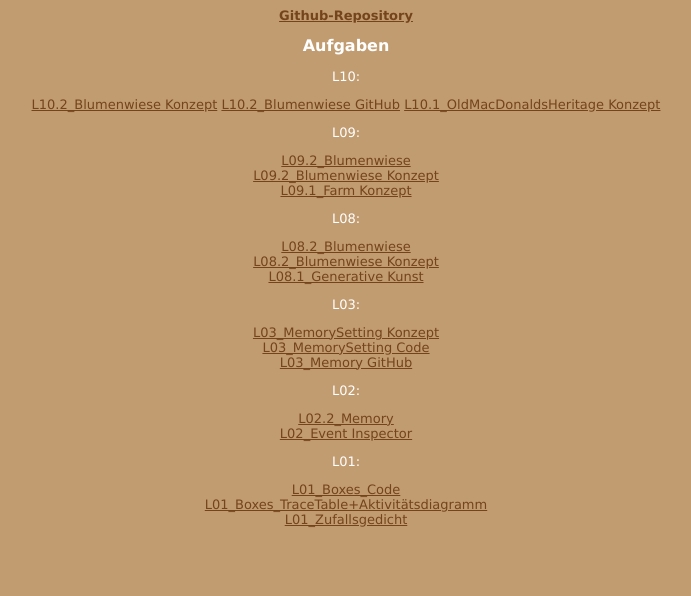
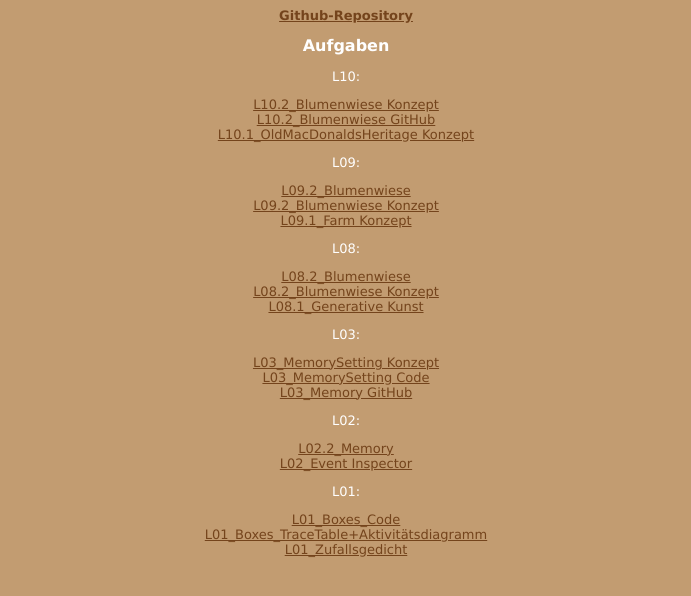
Before and after one commit to KarenJosten/EIA2_SoSe2021, a plain HTML site: page Steckbrief/steckbrief.htm in a window 1280 px wide. Shown: the whole page, without its empty margins (294-985 px from the left). Drawn offline with Linux system fonts and the light colour scheme.

Commit message:
Add files via upload

```diff
--- a/Steckbrief/steckbrief.htm
+++ b/Steckbrief/steckbrief.htm
@@ -40,9 +40,9 @@ a:hover {
 	<a href="https://github.com/KarenJosten/EIA2_SoSe2021.git" target="_blank"><b>Github-Repository</b></a><br>
 	<h2>Aufgaben</h2>
 	<p>L10:</p>
-	<a href="https://karenjosten.github.io/EIA2_SoSe2021/L10.2/Konzept/Konzept.pdf" target="_blank">L10.2_Blumenwiese Konzept</a>
-	<a href="https://github.com/KarenJosten/EIA2_SoSe2021/tree/main/L10.2" target="_blank">L10.2_Blumenwiese GitHub</a>
-	<a href="https://karenjosten.github.io/EIA2_SoSe2021/L10.1/Konzept/Konzept.pdf" target="_blank">L10.1_OldMacDonaldsHeritage Konzept</a>
+	<a href="https://karenjosten.github.io/EIA2_SoSe2021/L10.2/Konzept/Konzept.pdf" target="_blank">L10.2_Blumenwiese Konzept</a><br>
+	<a href="https://github.com/KarenJosten/EIA2_SoSe2021/tree/main/L10.2" target="_blank">L10.2_Blumenwiese GitHub</a><br>
+	<a href="https://karenjosten.github.io/EIA2_SoSe2021/L10.1/Konzept/Konzept.pdf" target="_blank">L10.1_OldMacDonaldsHeritage Konzept</a><br>
 	<p>L09:</p>
 	<a href="https://karenjosten.github.io/EIA2_SoSe2021/L09.2/blumenwiese09.html" target="_blank">L09.2_Blumenwiese</a><br>
 	<a href="https://karenjosten.github.io/EIA2_SoSe2021/L09.2/Konzept/Konzept.pdf" target="_blank">L09.2_Blumenwiese Konzept</a><br>
```
